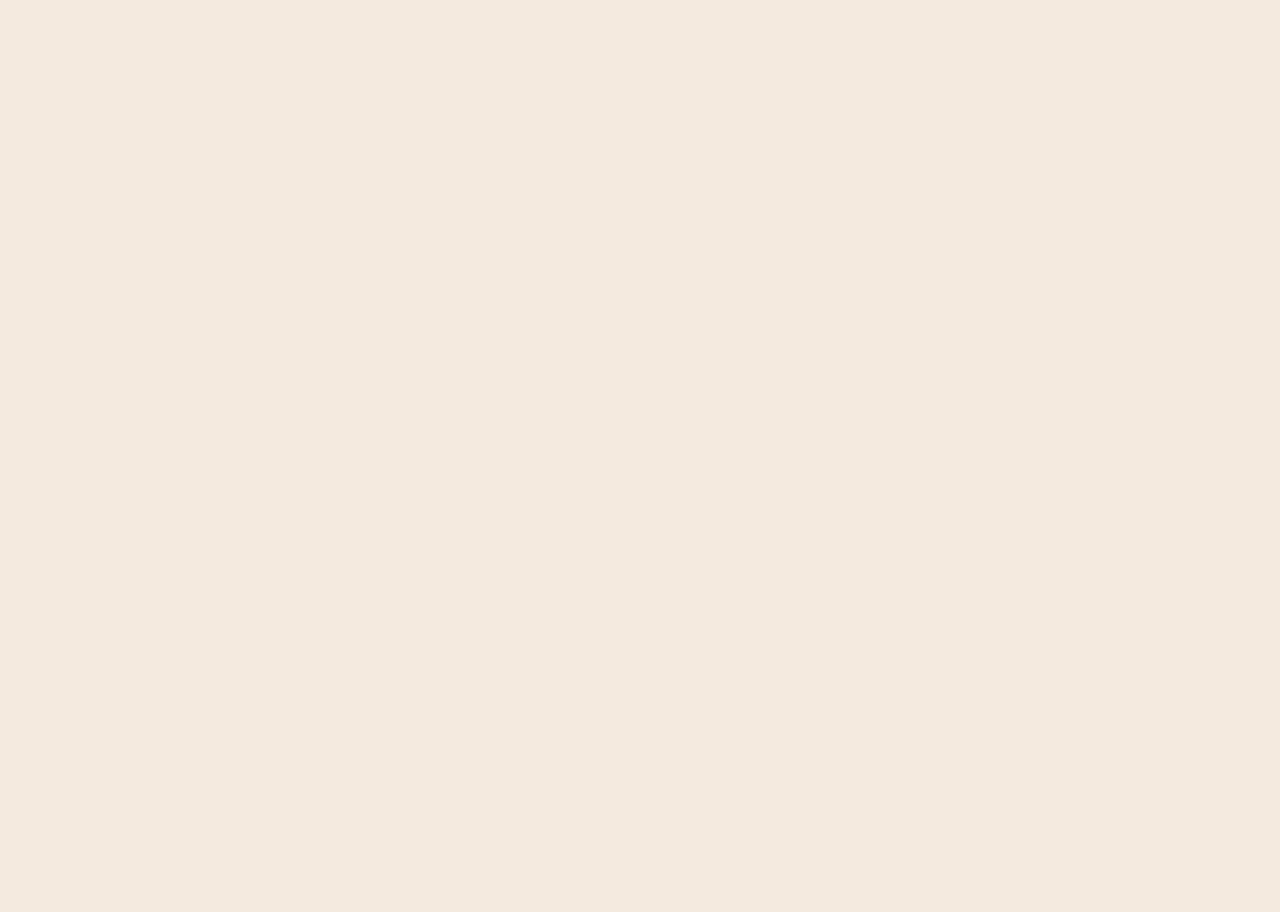
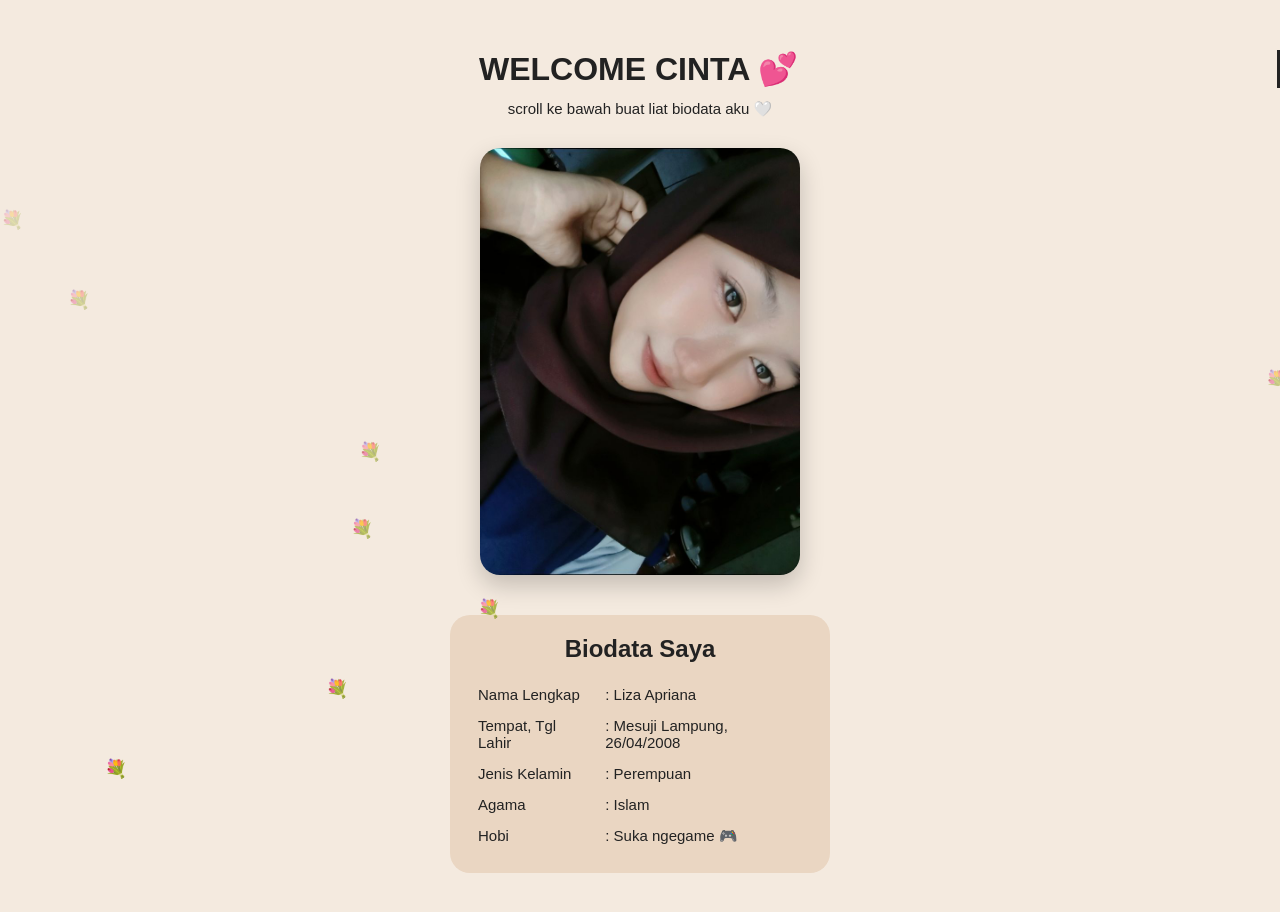
Before and after one commit to Liza133479/Websiteku, a plain HTML site: page index.html in a window 1280 px wide. Before the commit the page ends 800 px from the top, so only its background shows below. Drawn offline with Linux system fonts and the light colour scheme.

Commit message:
Liza1.jpeg

```diff
--- a/index.html
+++ b/index.html
@@ -108,6 +108,68 @@ td{
 <p class="sub" id="sub">scroll ke bawah buat liat biodata aku 🤍</p>
 
 <div class="photo" id="photo">
-    <img src="media/images/Foto1.jpeg"
+    <img src="Liza1.jpeg"
     class="foto-bulat">
 </div>
+
+<div class="card" id="card">
+    <h2>Biodata Saya</h2>
+    <table>
+        <tr>
+            <td>Nama Lengkap</td>
+            <td>: Liza Apriana</td>
+        </tr>
+        <tr>
+            <td>Tempat, Tgl Lahir</td>
+            <td>: Mesuji Lampung, 26/04/2008</td>
+        </tr>
+        <tr>
+            <td>Jenis Kelamin</td>
+            <td>: Perempuan</td>
+        </tr>
+        <tr>
+<td>Agama</td>
+        <td>: Islam</td>
+    </tr>
+    <tr>
+        <td>Hobi</td>
+        <td>: Suka ngegame 🎮</td>
+    </table>
+</div>
+
+<script>
+/* ===== TYPING EFFECT ===== */
+const text = "WELCOME CINTA 💕";
+let i = 0;
+const speed = 120;
+
+function typing(){
+    if(i < text.length){
+        document.getElementById("typing").style.width = "auto";
+        document.getElementById("typing").innerHTML += text.charAt(i);
+        i++;
+        setTimeout(typing, speed);
+    } else {
+        document.getElementById("sub").style.opacity = 1;
+        document.getElementById("photo").style.opacity = 1;
+        document.getElementById("photo").style.transform = "translateY(0)";
+        document.getElementById("card").style.opacity = 1;
+        document.getElementById("card").style.transform = "translateY(0)";
+    }
+}
+typing();
+
+/* ===== HATI TERBANG ===== */
+function heart(){
+    const h = document.createElement("div");
+    h.className = "heart";
+    h.innerHTML = "💐";
+    h.style.left = Math.random()*100 + "vw";
+    document.body.appendChild(h);
+    setTimeout(()=>h.remove(),6000);
+}
+setInterval(heart, 600);
+</script>
+
+</body>
+</html>
```
Also changed, not shown: Liza1.jpeg (added).
